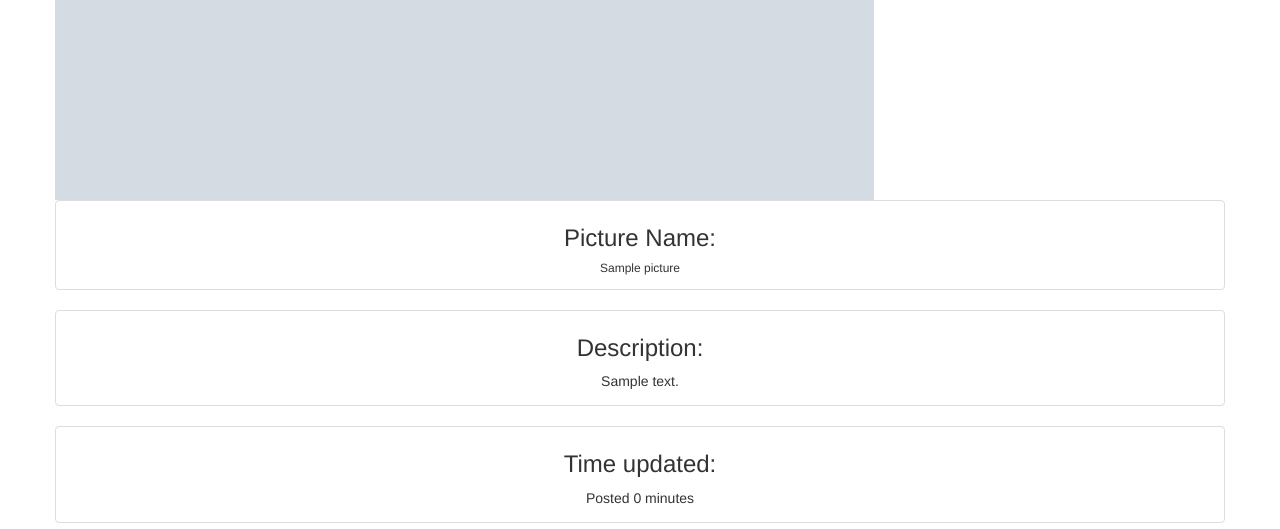
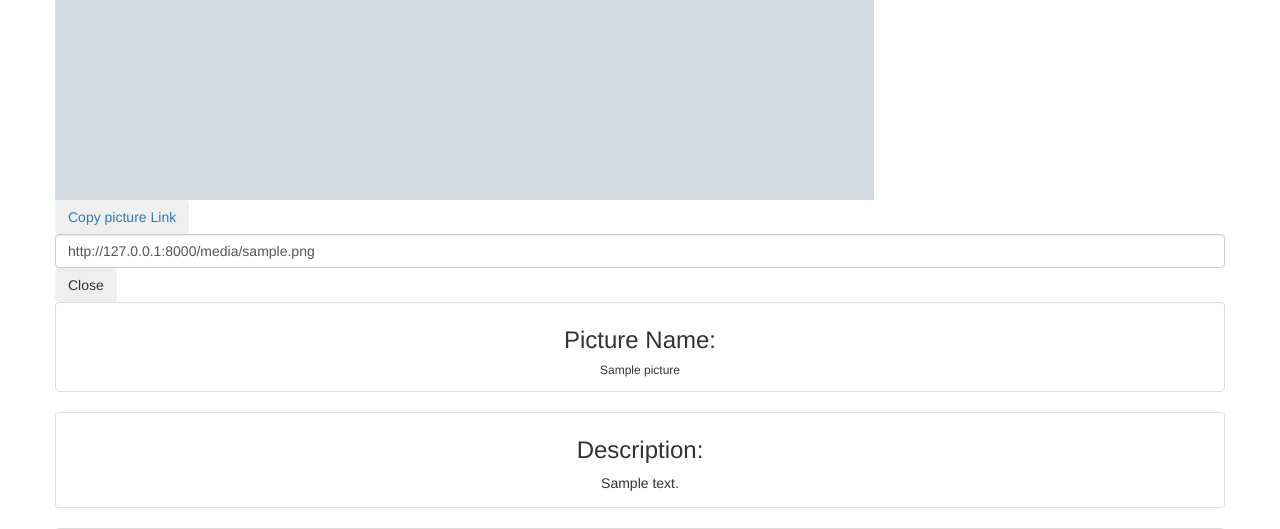
Before and after one commit to Nicholas-muchiri/Viewer, a Django app: page /pictures/1 in a window 1280 px wide. Shown: the part 486-1015 px from the top of the page. Run offline with Django 3.2, Linux system fonts and the light colour scheme; tables that the repository leaves empty hold one stand-in row (values such as "Sample post"); grey boxes marked "Sample" are stand-in pictures; some libraries are stand-ins or nearby versions.

Commit message:
Link copying function achieved

```diff
--- a/pictures/templates/all-pictures/base.html
+++ b/pictures/templates/all-pictures/base.html
@@ -6,9 +6,9 @@
   <meta charset="utf-8">
 
   {% if title %}
-  <title>Moringa Tribune - {{title}}</title>
+  <title>Gallery - {{title}}</title>
   {% else %}
-    <title> Moringa Tribune </title>
+    <title> Gallery </title>
   {% endif %}
 
   {% block styles %}
--- a/pictures/templates/all-pictures/picture.html
+++ b/pictures/templates/all-pictures/picture.html
@@ -9,8 +9,30 @@
        <div class="jumbotrons">
        <img src="{{picture.picture.url}}" class="img-responsive" alt="Picture" style="width:70%; align:center;">
        </div>
+<a onclick="copyLink({{picture.id}})"><button type="button" class="btn btn-outline-warning my-2 my-sm-0 link-btn">Copy picture Link</button></a>
+              <input class="form-control" type="text" value="http://127.0.0.1:8000{{picture.picture.url}}" id="thislinkhere-{{picture.id}}">
+              <a ></a>
+        <button type="button" class="btn btn-outline-success" data-dismiss="modal">Close</button>
+   </div>
 
-   </div>
+
+
+<script>
+    function copyLink(id) {
+      /* Get the text field */
+      var copyText = document.getElementById( "thislinkhere-" + id );
+
+      /* Select the text field */
+      copyText.select();
+
+      /* Copy the text inside the text field */
+      document.execCommand( "copy" );
+
+      /* Alert the copied text */
+      alert( "Do you want to share this link?: " + copyText.value );
+    }
+  </script>
+
 
    <div class="row">
        <div class="thumbnail">
```
